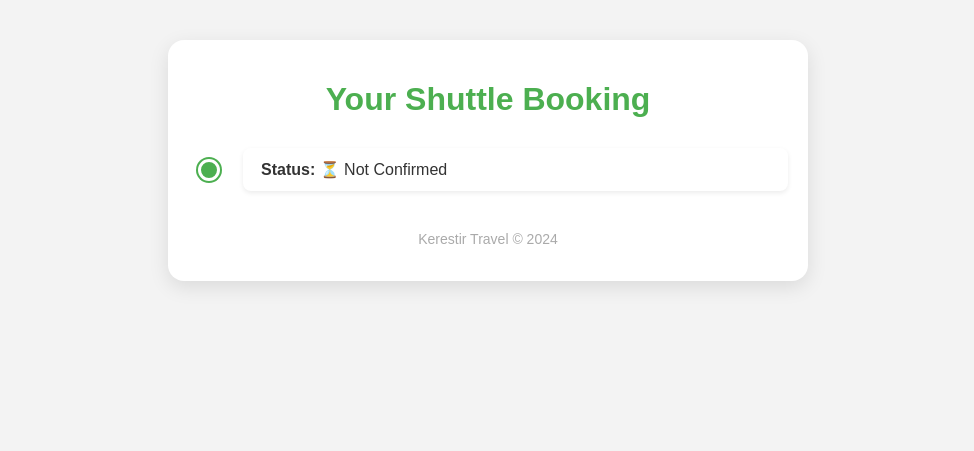
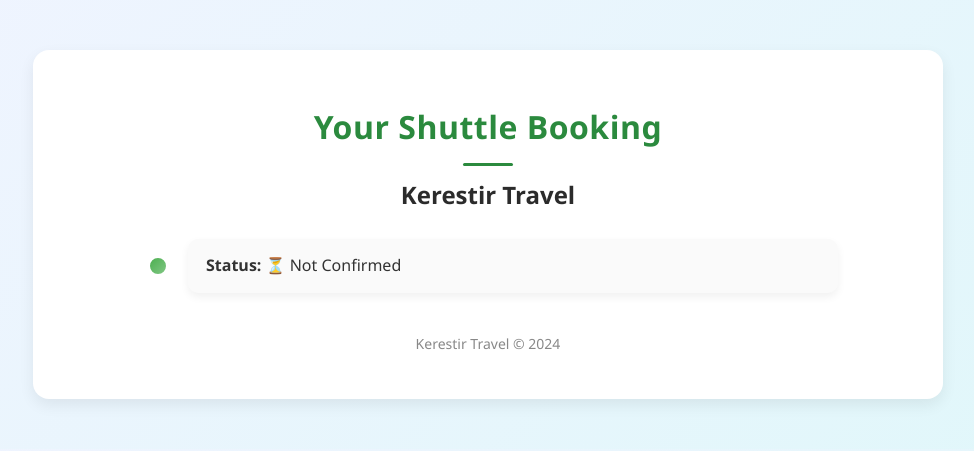
Before and after one commit to ScriptBlazer/kt_app, a Django app: template templates/shuttle/client_view_shuttle.html in a window 1280 px wide. Shown: the top 451 px of the page, without its empty margins (152-1126 px from the left). Run offline with Django 5.2, Linux system fonts and the light colour scheme; the template is opened without the code that fills it, so the values that code supplies are empty; parts of the project's set-up code (start-up, migrations or seed data) failed here and were passed over.

Commit message:
customer link design

```diff
--- a/static/client-link-styles.css
+++ b/static/client-link-styles.css
@@ -1,65 +1,94 @@
 body {
     margin: 0;
     padding: 0;
-    font-family: 'Arial', sans-serif;
-    background: #f3f3f3;
+    font-family: 'Segoe UI', Tahoma, Geneva, Verdana, sans-serif;
+    background: linear-gradient(135deg, #f0f4ff, #e0f7fa);
     color: #333;
+    line-height: 1.6;
 }
 
 .container {
-    max-width: 600px;
-    margin: 40px auto;
-    padding: 20px;
-    background: white;
+    max-width: 700px;
+    margin: 50px auto;
+    padding: 30px 105px;
+    background: #ffffff;
     border-radius: 16px;
-    box-shadow: 0 6px 20px rgba(0, 0, 0, 0.1);
+    box-shadow: 0 6px 15px rgba(0, 0, 0, 0.07);
+    animation: fadeIn 0.6s ease-in-out;
 }
 
 h1 {
     text-align: center;
-    color: #4CAF50;
-    margin-bottom: 30px;
+    font-size: 2rem;
+    color: #2b8a3e;
+    margin-bottom: 10px;
+    letter-spacing: 0.5px;
+    position: relative;
+}
+
+h1::after {
+    content: '';
+    display: block;
+    width: 50px;
+    height: 3px;
+    background: #2b8a3e;
+    margin: 10px auto 0;
+    border-radius: 2px;
+}
+
+h3 {
+    font-size: 1.5rem;
+    margin: 10px 0 25px;
+    color: #2b2b2b;
+    text-align: center;
 }
 
 .timeline {
     position: relative;
-    padding-left: 5px;
+    padding-left: 0px;
 }
 
 .timeline-step {
     position: relative;
-    margin-bottom: 20px;
+    margin-bottom: 24px;
     opacity: 0;
-    transform: translateY(20px);
-    animation: fadeSlideIn 0.8s ease forwards;
+    transform: translateY(30px);
+    animation: fadeSlideIn 0.6s cubic-bezier(0.22, 1, 0.36, 1) forwards;
+    animation-delay: calc(0.12s * var(--i));
 }
 
 .timeline-step .card {
-    background: #fff;
-    padding: 12px 18px;
-    border-radius: 8px;
-    box-shadow: 0 2px 5px rgba(0,0,0,0.08);
+    background: #fafafa;
+    padding: 14px 18px;
+    border-radius: 10px;
+    box-shadow: 0 4px 8px rgba(0, 0, 0, 0.06);
     margin-left: 50px;
+    transition: transform 0.2s ease;
+}
+
+.timeline-step .card:hover {
+    transform: scale(1.01);
 }
 
 .timeline-step .dot {
     position: absolute;
     top: 50%;
     transform: translateY(-50%);
-    left: 5px;
+    left: 10px;
     width: 16px;
     height: 16px;
-    background: #4CAF50;
-    border: 3px solid white;
+    background: linear-gradient(135deg, #4CAF50, #81C784);
+    border: 2px solid white;
     border-radius: 50%;
-    z-index: 1;
-    box-shadow: 0 0 0 2px #4CAF50;
+    z-index: 2;
+    box-shadow: 0 0 0 3px rgba(76, 175, 80, 0.3);
+    animation: pulse 1.8s infinite;
 }
 
 .footer {
     text-align: center;
     margin-top: 40px;
-    color: #aaa;
+    color: #888;
     font-size: 14px;
 }
 
@@ -70,12 +99,38 @@
     }
 }
 
+@keyframes pulse {
+    0% {
+        box-shadow: 0 0 0 0 rgba(76, 175, 80, 0.4);
+    }
+    70% {
+        box-shadow: 0 0 0 8px rgba(76, 175, 80, 0);
+    }
+    100% {
+        box-shadow: 0 0 0 0 rgba(76, 175, 80, 0);
+    }
+}
+
 .timeline-step:nth-child(n) {
     animation-delay: calc(0.1s * var(--i));
 }
 
+/* Responsive */
 @media (max-width: 600px) {
     .container {
-        margin: 20px;
+        margin: 30px 15px;
+        padding: 20px 40px 20px 20px;
+    }
+
+    .timeline-step .card {
+        margin-left: 45px;
+    }
+
+    h1 {
+        font-size: 1.6rem;
+    }
+
+    h3 {
+        font-size: 1.25rem;
     }
 }
--- a/templates/shuttle/client_view_shuttle.html
+++ b/templates/shuttle/client_view_shuttle.html
@@ -11,85 +11,86 @@
 <body>
     <div class="container">
         <h1>Your Shuttle Booking</h1>
+        <h3>Kerestir Travel</h3>
         <div class="timeline">
             {% if shuttle.customer_name %}
-            <div class="timeline-step" style="--i:1;">
+            <div class="timeline-step">
                 <div class="dot"></div>
                 <div class="card"><strong>Customer Name:</strong> {{ shuttle.customer_name }}</div>
             </div>
             {% endif %}
 
             {% if shuttle.customer_number %}
-            <div class="timeline-step" style="--i:2;">
+            <div class="timeline-step">
                 <div class="dot"></div>
                 <div class="card"><strong>Customer Number:</strong> {{ shuttle.customer_number }}</div>
             </div>
             {% endif %}
 
             {% if shuttle.customer_email %}
-            <div class="timeline-step" style="--i:3;">
+            <div class="timeline-step">
                 <div class="dot"></div>
                 <div class="card"><strong>Email:</strong> {{ shuttle.customer_email }}</div>
             </div>
             {% endif %}
 
             {% if shuttle.shuttle_date %}
-            <div class="timeline-step" style="--i:4;">
+            <div class="timeline-step">
                 <div class="dot"></div>
                 <div class="card"><strong>Date:</strong> {{ shuttle.shuttle_date }}</div>
             </div>
             {% endif %}
 
             {% if shuttle.shuttle_direction %}
-            <div class="timeline-step" style="--i:5;">
+            <div class="timeline-step">
                 <div class="dot"></div>
-                <div class="card"><strong>Shuttle Direction:</strong> {{ shuttle.shuttle_direction }}</div>
+                <div class="card"><strong>Shuttle Direction:</strong> {{ shuttle.get_shuttle_direction_display }}</div>
             </div>
             {% endif %}
 
             {% if shuttle.no_of_passengers %}
-            <div class="timeline-step" style="--i:6;">
+            <div class="timeline-step">
                 <div class="dot"></div>
                 <div class="card"><strong>Passengers:</strong> {{ shuttle.no_of_passengers }}</div>
             </div>
             {% endif %}
 
             {% if shuttle.driver %}
-            <div class="timeline-step" style="--i:7;">
+            <div class="timeline-step">
                 <div class="dot"></div>
                 <div class="card"><strong>Driver:</strong> {{ shuttle.driver.name }}</div>
             </div>
             {% endif %}
 
             {% if shuttle.number_plate %}
-            <div class="timeline-step" style="--i:8;">
+            <div class="timeline-step">
                 <div class="dot"></div>
                 <div class="card"><strong>Number Plate:</strong> {{ shuttle.number_plate }}</div>
             </div>
             {% endif %}
 
             {% if shuttle.shuttle_type %}
-            <div class="timeline-step" style="--i:9;">
+            <div class="timeline-step">
                 <div class="dot"></div>
                 <div class="card"><strong>Trip Type:</strong> {{ shuttle.shuttle_type }}</div>
             </div>
             {% endif %}
 
             {% if shuttle.price %}
-                <div class="timeline-step" style="--i:10;">
+                <div class="timeline-step">
                     <div class="dot"></div>
                     <div class="card"><strong>Total Price:</strong> €{{ shuttle.price|intcomma|default_if_none:"" }}</div>
                 </div>
             {% endif %}
 
             {% if shuttle.shuttle_notes %}
-            <div class="timeline-step" style="--i:11;">
+            <div class="timeline-step">
                 <div class="dot"></div>
                 <div class="card"><strong>Notes:</strong> {{ shuttle.shuttle_notes }}</div>
             </div>
             {% endif %}
 
-            <div class="timeline-step" style="--i:12;">
+            <div class="timeline-step">
                 <div class="dot"></div>
                 <div class="card"><strong>Status:</strong>
                     {% if shuttle.is_confirmed %}
@@ -103,5 +104,13 @@
 
         <p class="footer">Kerestir Travel &copy; 2024</p>
     </div>
+    <script>
+    document.addEventListener("DOMContentLoaded", function () {
+        const steps = document.querySelectorAll(".timeline-step");
+        steps.forEach((step, index) => {
+            step.style.setProperty("--i", index + 1);
+        });
+    });
+</script>
 </body>
 </html>
--- a/templates/shuttle/view_passengers.html
+++ b/templates/shuttle/view_passengers.html
@@ -23,6 +23,7 @@
     <p><strong>Customer Name:</strong> {{ shuttle.customer_name|default_if_none:"" }}</p>
     <p><strong>Customer Number:</strong> {{ shuttle.customer_number|default_if_none:"" }}</p>
     <p><strong>Customer Email:</strong> {{ shuttle.customer_email|default_if_none:"N/A" }}</p>
+    <p><strong>Shuttle Direction:</strong> {{ shuttle.get_shuttle_direction_display }}</p>
     <p><strong>No. of Passengers:</strong> {{ shuttle.no_of_passengers|default_if_none:"" }}</p>
     <p><strong>Price:</strong> €{{ shuttle.price|intcomma|default_if_none:"" }}</p>
     <p><strong>Driver:</strong> {{ shuttle.driver|default_if_none:"" }}</p>
```
Also changed, not shown: templates/jobs/client_view_job.html (+9 -1 lines).
